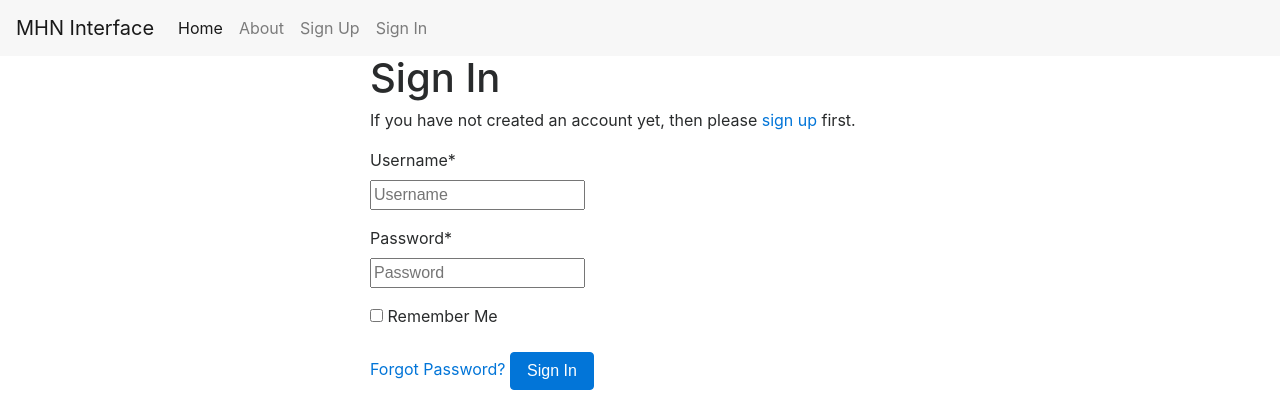
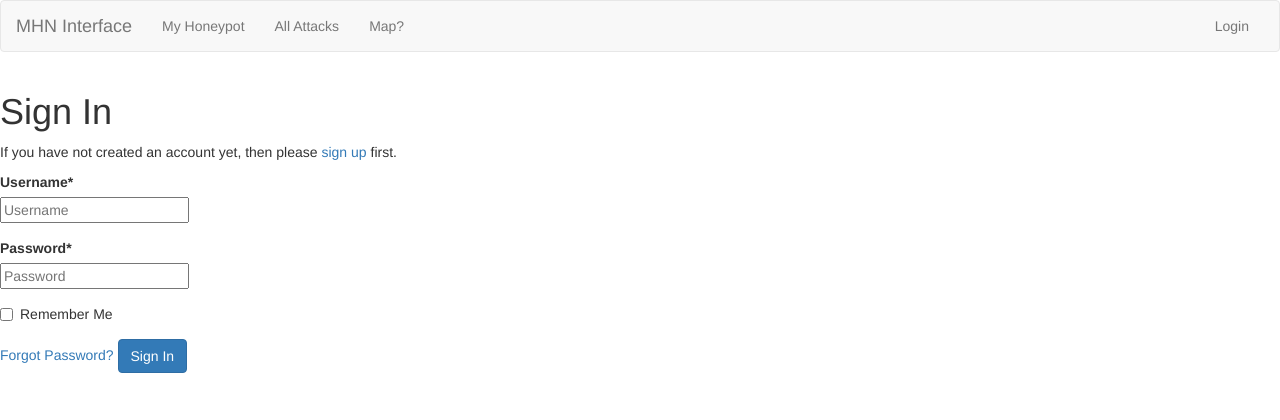
Before and after one commit to pcodes/mhn_interface, a Django app: page /accounts/login/ in a window 1280 px wide. Shown: the top 420 px of the page. Run offline with Django 3.2, Linux system fonts and the light colour scheme; some libraries are stand-ins or nearby versions.

Commit message:
Implemented login/logout switching on navbar

```diff
--- a/config/urls.py
+++ b/config/urls.py
@@ -20,6 +20,7 @@ urlpatterns = [
 
     # Your stuff: custom urls includes go here
     url(r'^honeypots/', include('honeypots.urls')),
+    url(r'^accounts/', include('django.contrib.auth.urls')),
     url(r'^admin/', admin.site.urls),
 
 ] + static(settings.MEDIA_URL, document_root=settings.MEDIA_ROOT)
--- a/mhn_interface/templates/account/base.html
+++ b/mhn_interface/templates/account/base.html
@@ -1,4 +1,4 @@
-{% extends "old_base.html" %}
+{% extends "base.html" %}
 {% block title %}{% block head_title %}{% endblock head_title %}{% endblock title %}
 
 {% block content %}
--- a/mhn_interface/templates/base.html
+++ b/mhn_interface/templates/base.html
@@ -19,15 +19,22 @@
                     <span class="icon-bar"></span>
                     <span class="icon-bar"></span>
                 </button>
-                <a class="navbar-brand" href="pages/home.html">MHN Interface</a>
+                <a class="navbar-brand" href="/">MHN Interface</a>
             </div>
 
             <!-- Navbar links -->
             <div class="collapse navbar-collapse" id="bs-example-navbar-collapse-1">
-                <ul class="nav navbar-nav">
-                    <li><a href="#">My Honeypot</a></li>
+                <ul class="nav navbar-nav navbar-left">
+                    <li class="text-right"><a href="#">My Honeypot</a></li>
                     <li><a href="#">All Attacks</a></li>
                     <li><a href="#">Map?</a></li>
+                </ul>
+                <ul class="nav navbar-nav navbar-right">
+                    {% if user.is_authenticated %}
+                    <li><a href="accounts/logout/">Logout</a></li>
+                    {% else %}
+                    <li><a href="accounts/login/">Login</a></li>
+                    {% endif %}
                 </ul>
             </div> <!-- /navbar
         </div> <!-- /container fluid -->
```
